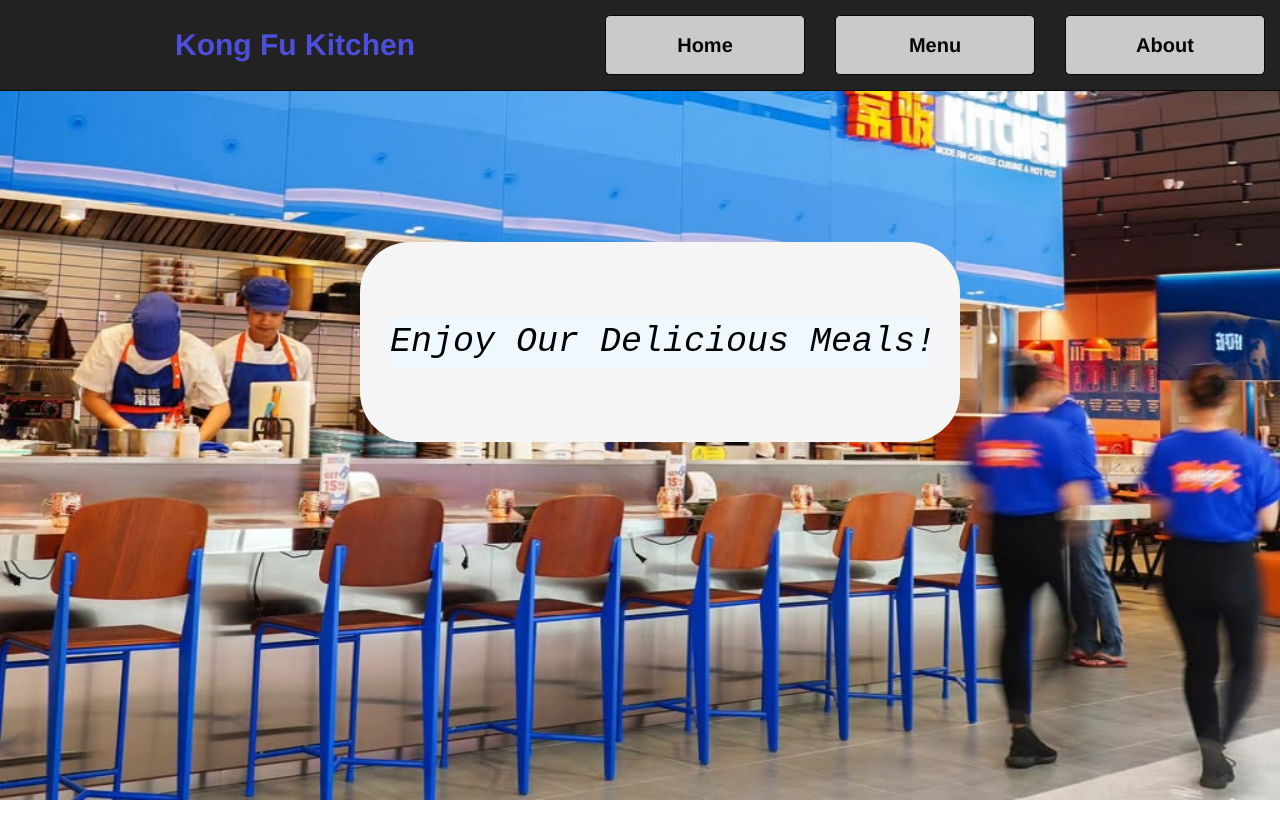
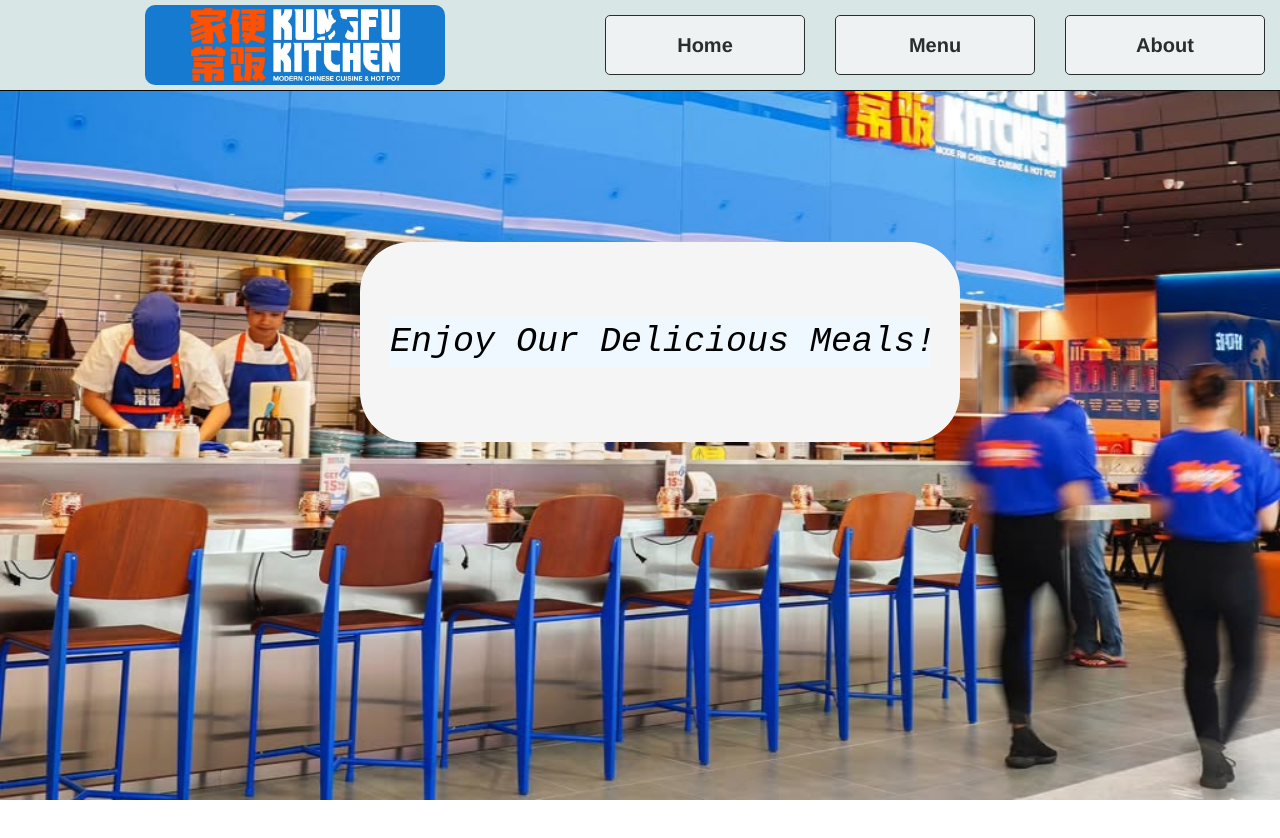
Before and after one commit to khalyruot/Restaurant_Webpage, a website built with webpack: page src/template.html in a window 1280 px wide. Shown: the top 838 px of the page. Built offline with nearby package versions, Linux system fonts and the light colour scheme.

Commit message:
update top nav

```diff
--- a/src/styles.css
+++ b/src/styles.css
@@ -27,6 +27,7 @@
     grid-template-columns: 4fr 1fr;
     height: 90px;
     opacity: 1;
+    background-color: #d8e6e6;
   }
 
   #button_nav{
@@ -45,10 +46,14 @@
     align-items: center;
   }
   #Kong_Fu_Logo{
-    font-weight: bold;
-    font-size: 30px;
-    color: rgb(78, 78, 221);
-
+    background: url(kong_fo_log.jpg);
+    height: 80px;
+    width: 300px;
+    /* extended code */
+    background-size: cover;
+    background-repeat: no-repeat;
+    background-position: center center;
+    border-radius: 10px;
   }
   #content_homepage{
     background-color: aliceblue;
--- a/src/template.html
+++ b/src/template.html
@@ -17,7 +17,7 @@
         <div id="navbar">
           <div class="container-fluid">
             <div >
-              <a id="Kong_Fu_Logo" class="navbar-brand">Kong Fu Kitchen</a>
+              <a id="Kong_Fu_Logo" class="navbar-brand"></a>
             </div>
           </div>
 
--- a/webpack.config.js
+++ b/webpack.config.js
@@ -24,6 +24,11 @@
       {
         test: /\.css$/i,
         use: ["style-loader", "css-loader"],
+        test: /\.html$/i,
+        loader: "html-loader",
+        test: /\.(png|svg|jpg|jpeg|gif)$/i,
+        type: "asset/resource",
+
       },
       {
         test: /\.(png|svg|jpg|jpeg|gif)$/i,
```
Also changed, not shown: src/kong_fo_log.jpg (added), 1 other file.
